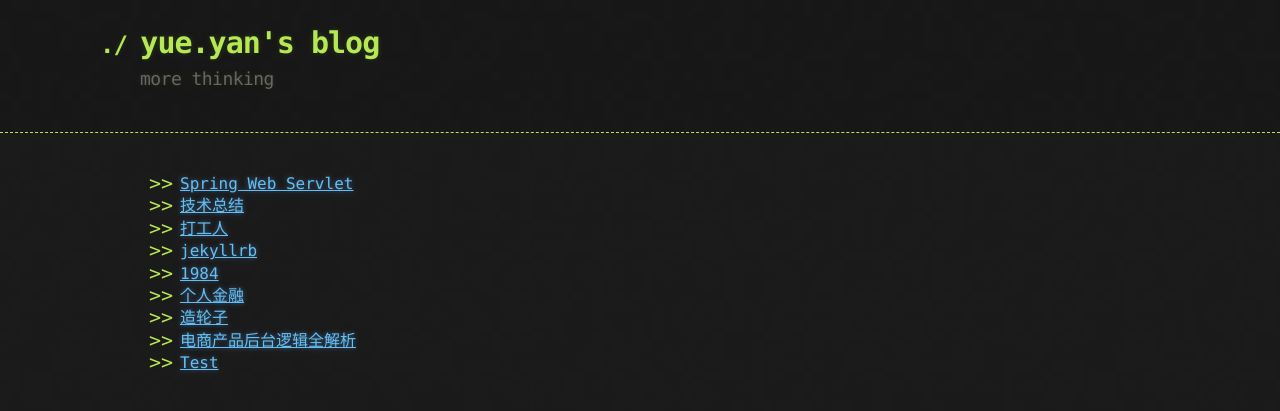
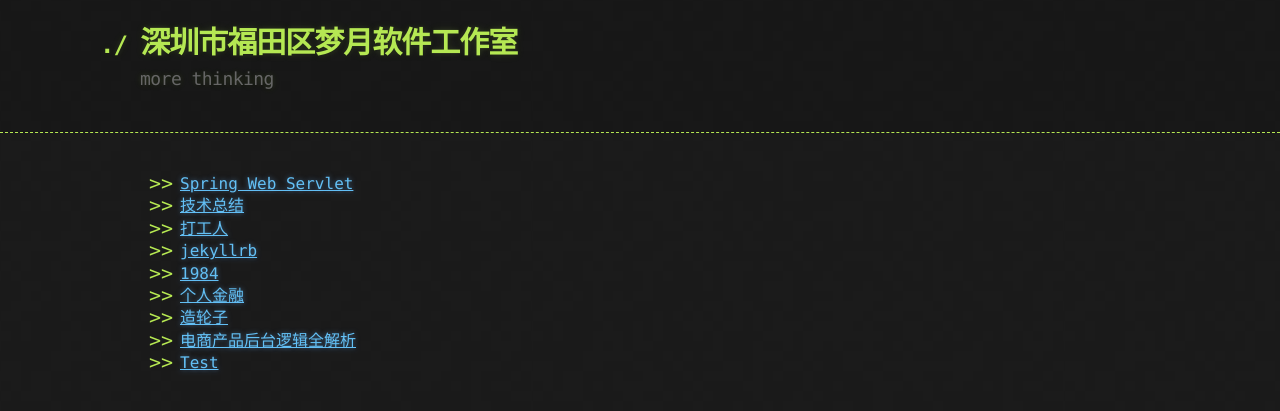
Before and after one commit to yanxingzhi/home, a Jekyll site: the page built from index.md, in a window 1280 px wide. Shown: the top 411 px of the page. Built offline with Jekyll 4.4.1, drawn with Linux system fonts in a browser that asks for light colours.

```diff
--- a/_config.yml
+++ b/_config.yml
@@ -1,4 +1,4 @@
-title: yue.yan's blog
+title: 深圳市福田区梦月软件工作室
 description: more thinking
 show_downloads: false
 google_analytics:
```
